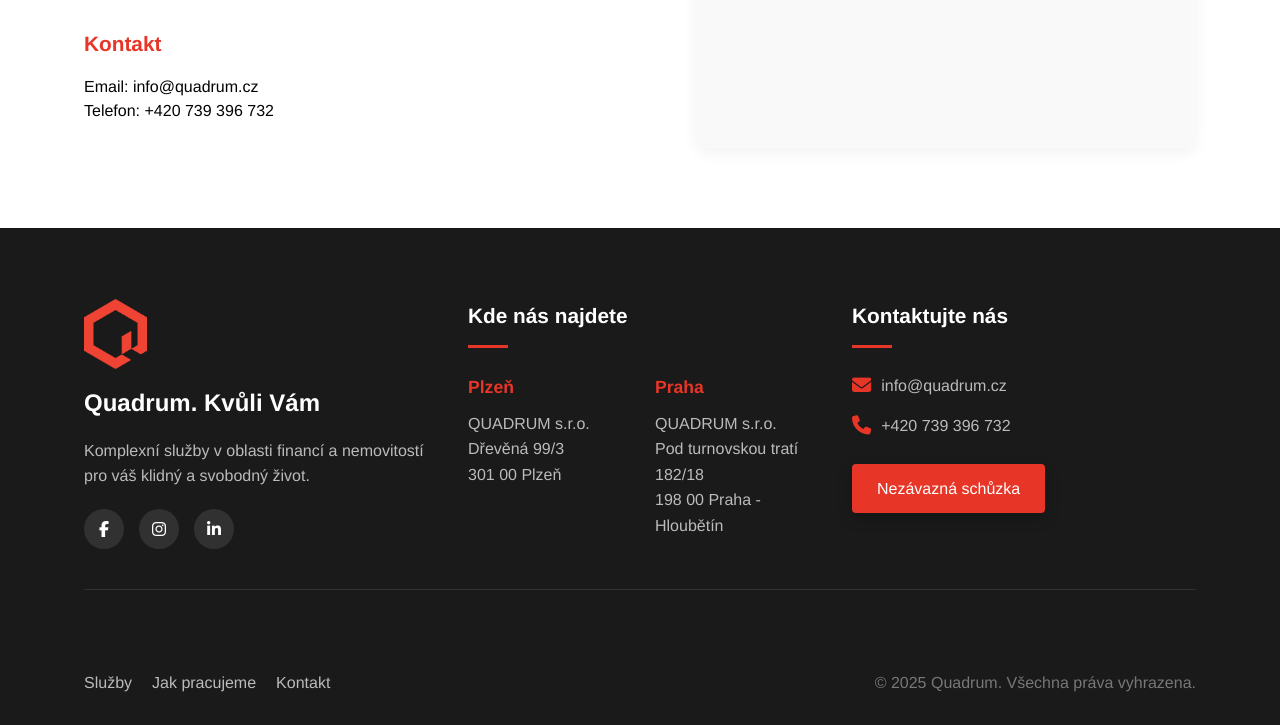
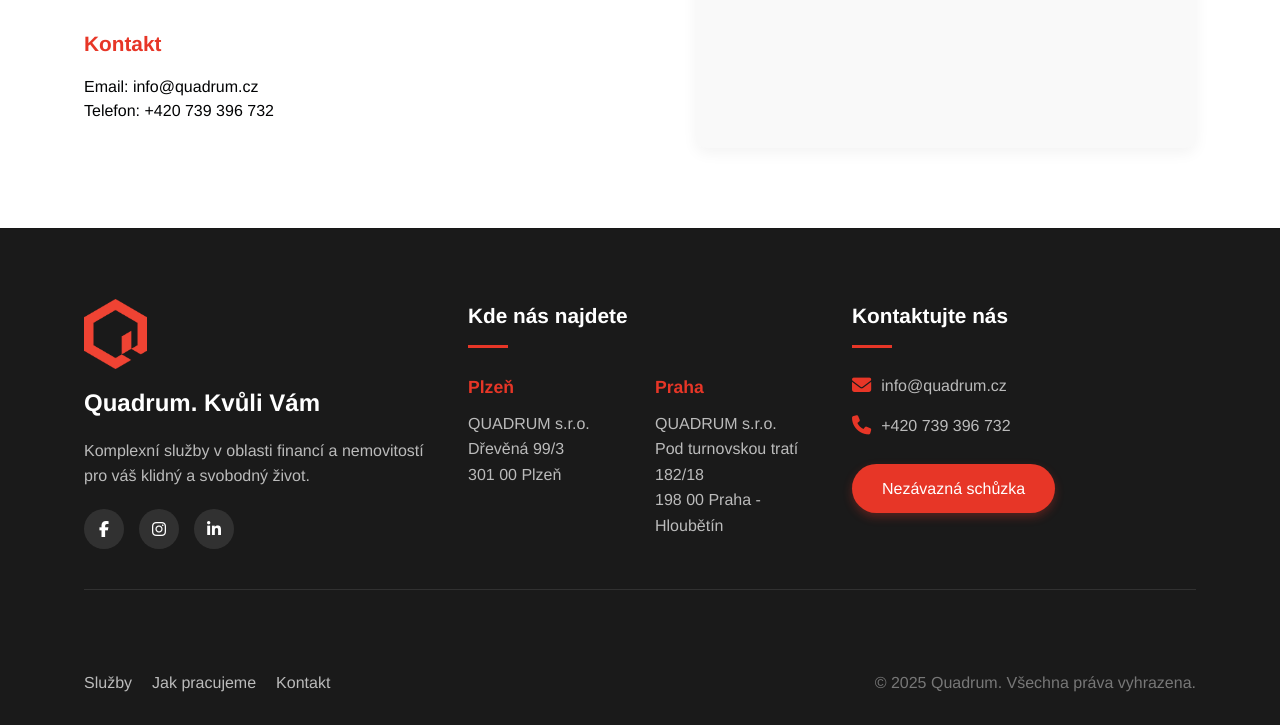
Before and after one commit to viadorer/Quadrum-cz, a plain HTML site: page index.html in a window 1280 px wide. Shown: the part 6027-6752 px from the top of the page. Drawn offline with Linux system fonts and the light colour scheme; a script that the page names is missing.

Commit message:
Úprava CTA tlačítka ve footeru na tvar pilulky

```diff
--- a/index.html
+++ b/index.html
@@ -4,6 +4,9 @@
     <meta charset="UTF-8">
     <meta name="viewport" content="width=device-width, initial-scale=1.0">
     <title>Quadrum | Kvůli Vám</title>
+    <link rel="icon" type="image/png" href="favicon.png">
+    <link rel="apple-touch-icon" href="favicon.png">
+    <link rel="shortcut icon" type="image/png" href="favicon.png">
     <link rel="stylesheet" href="styles.css">
     <link rel="preconnect" href="https://fonts.googleapis.com">
     <link rel="preconnect" href="https://fonts.gstatic.com" crossorigin>
--- a/styles.css
+++ b/styles.css
@@ -1245,11 +1245,12 @@ address {
 .footer-btn {
     background-color: #e73627;
     color: white;
-    padding: 12px 25px;
+    padding: 12px 30px;
     display: inline-block;
-    border-radius: 4px;
+    border-radius: 50px;
     text-decoration: none;
     transition: all 0.3s ease;
+    box-shadow: 0 4px 10px rgba(231, 54, 39, 0.3);
 }
 
 .footer-btn:hover {
```
